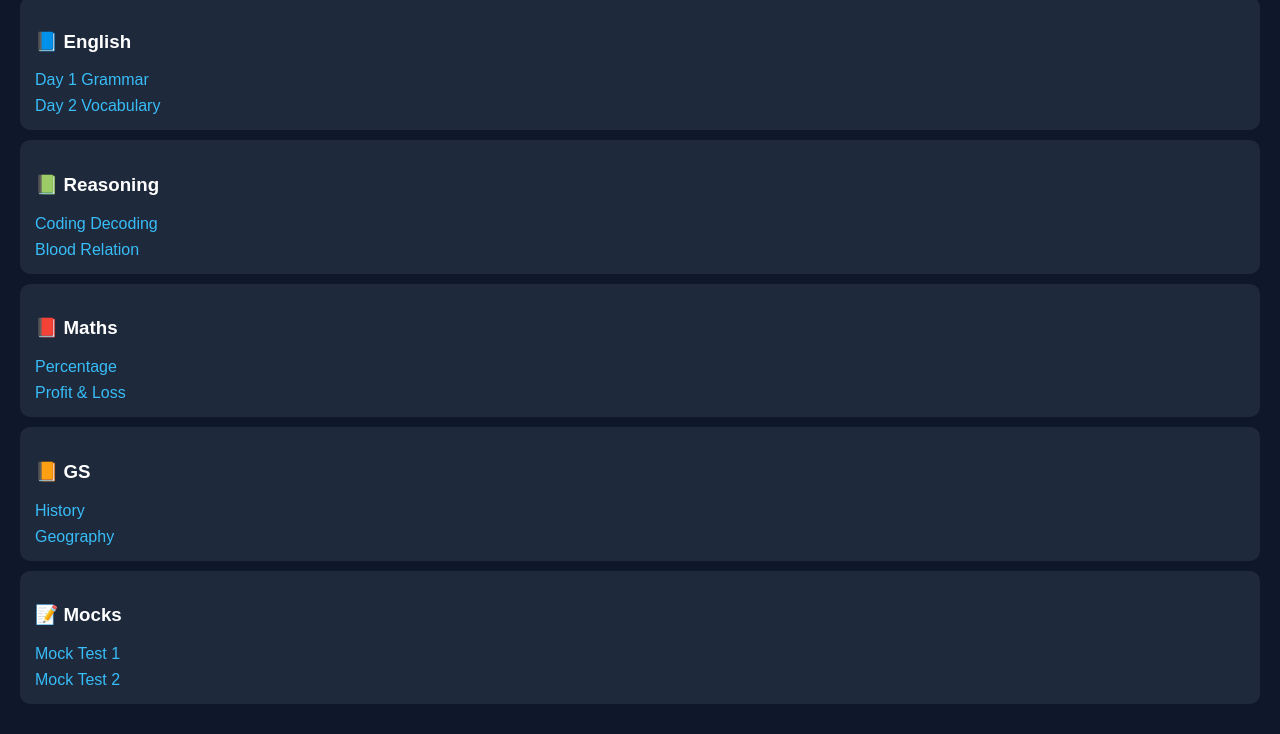
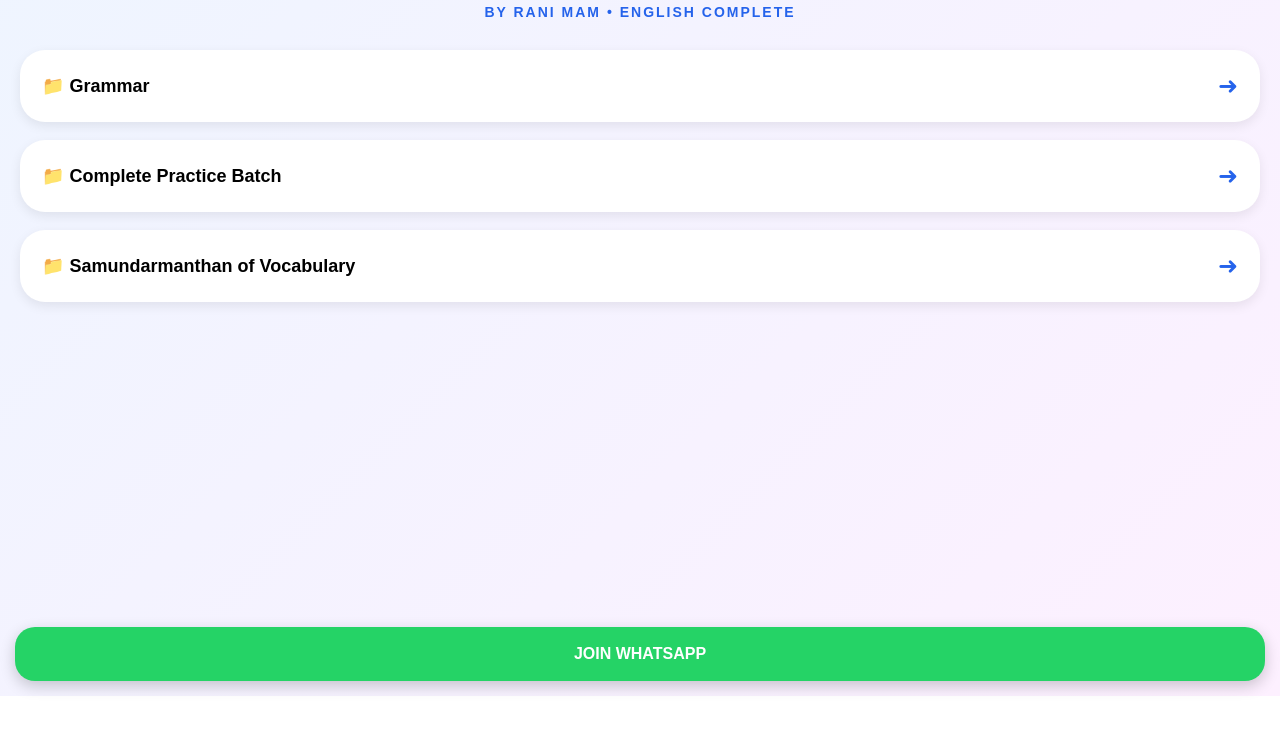
Before and after one commit to coconutwaterpiyo-lang/achiever-8.0, a plain HTML site: page index.html in a window 1280 px wide. Shown: the part 104-838 px from the top of the page. After the commit the page ends 800 px from the top, so only its background shows below. Drawn offline with Linux system fonts and the light colour scheme.

Commit message:
Update index.html

```diff
--- a/index.html
+++ b/index.html
@@ -1,72 +1,219 @@
 <!DOCTYPE html>
-<html>
+<html lang="en">
 <head>
 <meta charset="UTF-8">
 <meta name="viewport" content="width=device-width, initial-scale=1.0">
 <title>ACHIEVER 8.0</title>
 
 <style>
-body{
-background:#0f172a;
-color:white;
+*{
+margin:0;
+padding:0;
+box-sizing:border-box;
 font-family:Arial,sans-serif;
-padding:20px;
-margin:0;
 }
 
-h1{
+body{
+background:linear-gradient(135deg,#eef5ff,#fdf0ff);
+min-height:100vh;
+padding:20px;
+}
+
+.header{
 text-align:center;
+margin:30px 0;
+}
+
+.logo{
+font-size:42px;
+font-weight:900;
+color:#2563eb;
+}
+
+.logo span{
+color:#ec4899;
+}
+
+.subtitle{
+margin-top:10px;
+font-size:14px;
+font-weight:700;
+letter-spacing:2px;
+color:#2563eb;
 }
 
 .folder{
-background:#1e293b;
-padding:15px;
-margin:10px 0;
-border-radius:10px;
+background:#fff;
+border-radius:25px;
+padding:22px;
+margin-bottom:18px;
+display:flex;
+justify-content:space-between;
+align-items:center;
+box-shadow:0 4px 12px rgba(0,0,0,0.08);
+cursor:pointer;
+transition:.3s;
 }
 
-.folder a{
+.folder:hover{
+transform:translateY(-2px);
+}
+
+.folder-name{
+font-size:18px;
+font-weight:700;
+}
+
+.arrow{
+font-size:24px;
+color:#2563eb;
+}
+
+.whatsapp{
+position:fixed;
+left:15px;
+right:15px;
+bottom:15px;
+background:#25D366;
+color:#fff;
+padding:18px;
+border-radius:20px;
+text-align:center;
+font-weight:700;
+text-decoration:none;
+box-shadow:0 5px 15px rgba(0,0,0,.2);
+}
+
+.page{
+display:none;
+}
+
+.active{
 display:block;
-color:#38bdf8;
-text-decoration:none;
-margin-top:8px;
+}
+
+.back{
+background:#2563eb;
+color:white;
+border:none;
+padding:10px 15px;
+border-radius:10px;
+margin-bottom:20px;
+cursor:pointer;
 }
 </style>
 </head>
-
 <body>
 
-<h1>🚀 ACHIEVER 8.0</h1>
+<!-- HOME PAGE -->
+
+<div id="home" class="active">
+
+<div class="header">
+<div class="logo">ACHIEVER <span>8.0</span></div>
+<div class="subtitle">BY RANI MAM • ENGLISH COMPLETE</div>
+</div>
+
+<div class="folder" onclick="openPage('grammar')">
+<div class="folder-name">📁 Grammar</div>
+<div class="arrow">➜</div>
+</div>
+
+<div class="folder" onclick="openPage('practice')">
+<div class="folder-name">📁 Complete Practice Batch</div>
+<div class="arrow">➜</div>
+</div>
+
+<div class="folder" onclick="openPage('vocab')">
+<div class="folder-name">📁 Samundarmanthan of Vocabulary</div>
+<div class="arrow">➜</div>
+</div>
+
+</div>
+
+<!-- Grammar -->
+
+<div id="grammar" class="page">
+
+<button class="back" onclick="goHome()">⬅ Back</button>
 
 <div class="folder">
-<h3>📘 English</h3>
-<a href="#">Day 1 Grammar</a>
-<a href="#">Day 2 Vocabulary</a>
+<div class="folder-name">📄 Day 1 Grammar</div>
 </div>
 
 <div class="folder">
-<h3>📗 Reasoning</h3>
-<a href="#">Coding Decoding</a>
-<a href="#">Blood Relation</a>
+<div class="folder-name">📄 Day 2 Grammar</div>
 </div>
 
 <div class="folder">
-<h3>📕 Maths</h3>
-<a href="#">Percentage</a>
-<a href="#">Profit & Loss</a>
+<div class="folder-name">📄 Day 3 Grammar</div>
+</div>
+
+</div>
+
+<!-- Practice -->
+
+<div id="practice" class="page">
+
+<button class="back" onclick="goHome()">⬅ Back</button>
+
+<div class="folder">
+<div class="folder-name">📄 Practice Set 1</div>
 </div>
 
 <div class="folder">
-<h3>📙 GS</h3>
-<a href="#">History</a>
-<a href="#">Geography</a>
+<div class="folder-name">📄 Practice Set 2</div>
 </div>
 
 <div class="folder">
-<h3>📝 Mocks</h3>
-<a href="#">Mock Test 1</a>
-<a href="#">Mock Test 2</a>
+<div class="folder-name">📄 Practice Set 3</div>
 </div>
+
+</div>
+
+<!-- Vocabulary -->
+
+<div id="vocab" class="page">
+
+<button class="back" onclick="goHome()">⬅ Back</button>
+
+<div class="folder">
+<div class="folder-name">📄 Vocabulary Day 1</div>
+</div>
+
+<div class="folder">
+<div class="folder-name">📄 Vocabulary Day 2</div>
+</div>
+
+<div class="folder">
+<div class="folder-name">📄 Vocabulary Day 3</div>
+</div>
+
+</div>
+
+<a class="whatsapp" href="https://whatsapp.com/channel/0029Vb7n2ZBGE56cha5K7K3Z">
+JOIN WHATSAPP
+</a>
+
+<script>
+function openPage(id){
+document.getElementById("home").classList.remove("active");
+
+document.querySelectorAll(".page").forEach(page=>{
+page.classList.remove("active");
+});
+
+document.getElementById(id).classList.add("active");
+}
+
+function goHome(){
+document.querySelectorAll(".page").forEach(page=>{
+page.classList.remove("active");
+});
+
+document.getElementById("home").classList.add("active");
+}
+</script>
 
 </body>
 </html>
```
